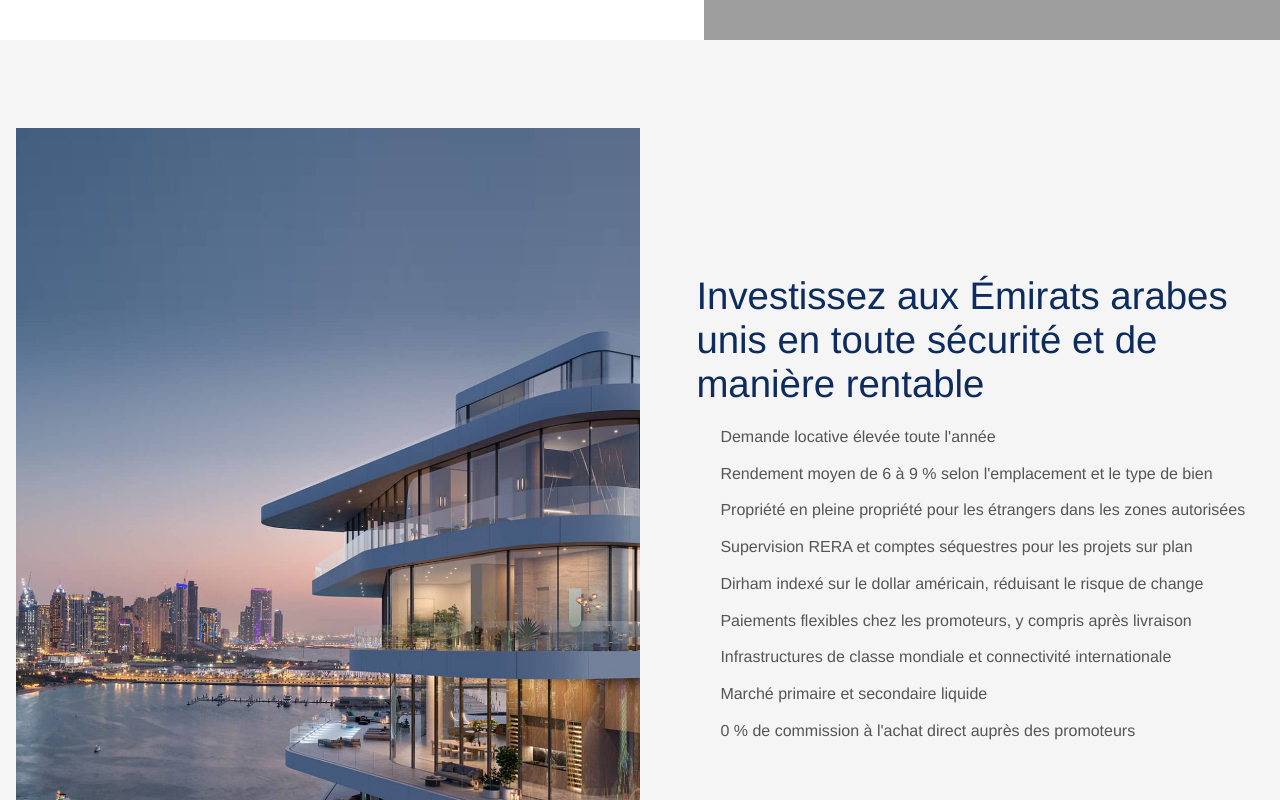
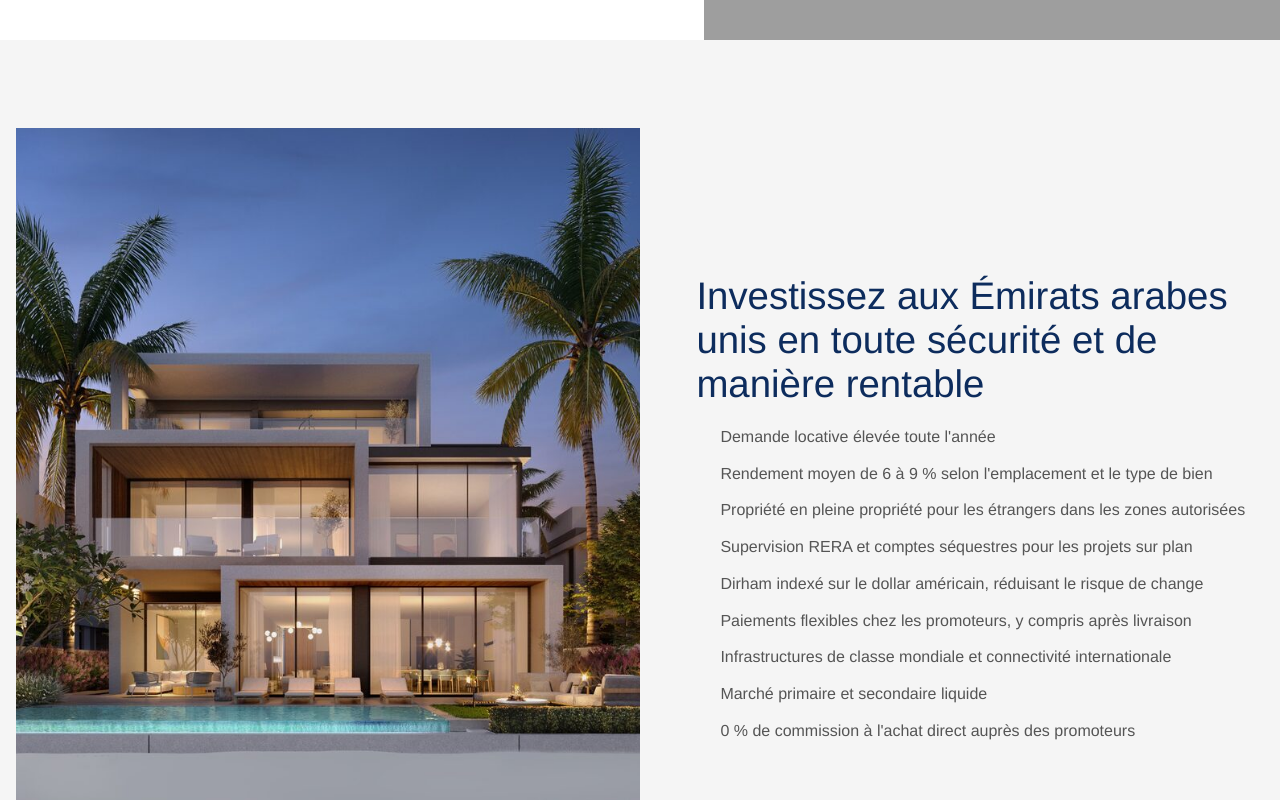
Before and after one commit to demokrat90/metrika, a Next.js app: page /villas/fr in a window 1280 px wide. Shown: the part 760-1560 px from the top of the page. Built offline with nearby package versions, Linux system fonts and the light colour scheme; no server answers; grey boxes are pictures that could not be loaded; a web font is replaced by a local one.

Commit message:
Use correct daytime skyline image in FR info block

```diff
--- a/src/components/VillasFrLanding.tsx
+++ b/src/components/VillasFrLanding.tsx
@@ -245,7 +245,7 @@ export default function VillasFrLanding() {
       <section className="vf-info">
         <div className="vf-info__inner">
           <div className="vf-info__media">
-            <Image src="/images/112233.jpg" alt="Skyline de Dubaï" width={2560} height={1481} />
+            <Image src="/images/invest-dubai-day.jpg" alt="Skyline de Dubaï" width={1680} height={944} />
           </div>
           <div className="vf-info__content">
             <h2>Investissez aux Émirats arabes unis en toute sécurité et de manière rentable</h2>
```
Also changed, not shown: public/images/invest-dubai-day.jpg (added).
